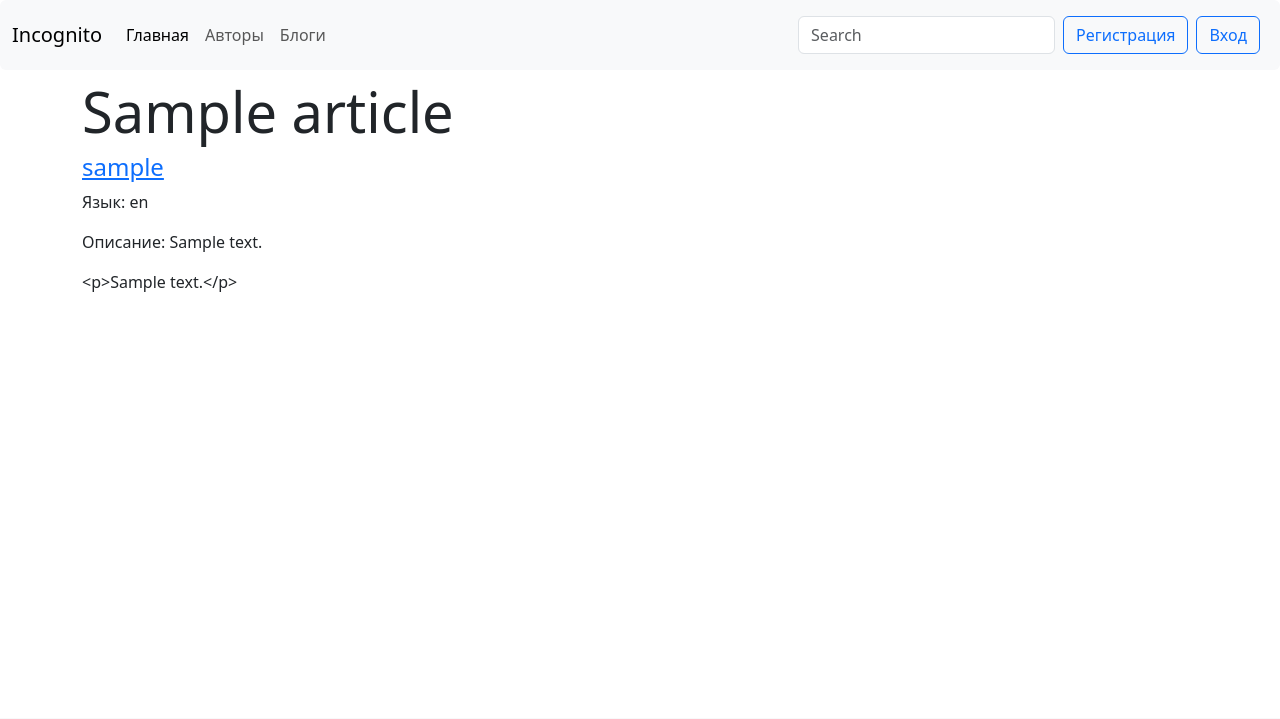
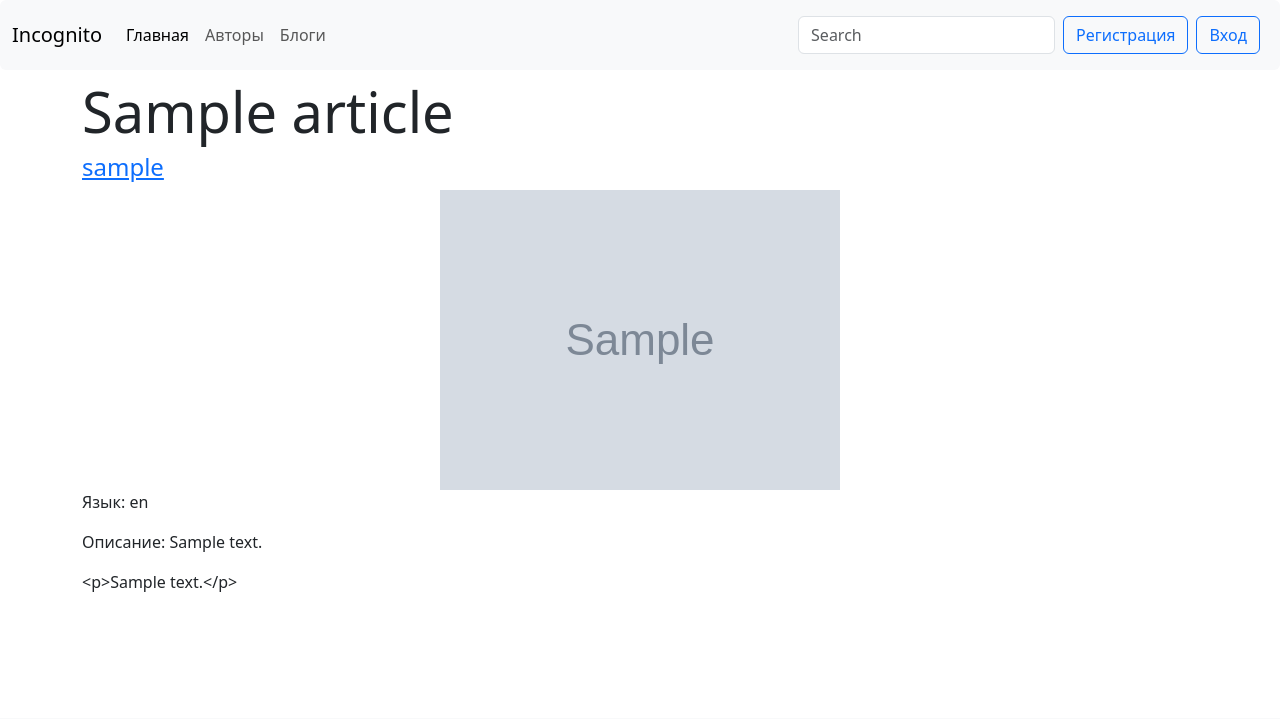
Before and after one commit to mikhailfed68/django-blog, a Django app: page /articles/1/ in a window 1280 px wide. Shown: the top 719 px of the page. Run offline with Django 4.2, Linux system fonts and the light colour scheme; tables that the repository leaves empty hold one stand-in row (values such as "Sample post"); grey boxes marked "Sample" are stand-in pictures; data that the repository does not hold is empty; some libraries are stand-ins or nearby versions.

Commit message:
Display title_photo in article details

```diff
--- a/blog/templates/blog/article_detail.html
+++ b/blog/templates/blog/article_detail.html
@@ -3,7 +3,7 @@
 {% block title %}{{ article.title}} | {{ article.author.get_username }}{% endblock %}
 
 {% block content %}
-    <h2 class="display-4">{{ article.title }}</h1>
+<h2 class="display-4">{{ article.title }}</h1>
     <div class="tags-body">
         {% for blog in article.blogs.all %}
         <a href="{% url 'blog:articles_by_blog' blog.id %}"><div class="blog">{{ blog.name }}&nbsp;</div></a>
@@ -13,6 +13,13 @@
     <a href="{% url 'blog:update_article' article.id %}" class="edit-link">Редактировать</a>
     {% endif %}
     <h4><a href="{% url 'users:profile' article.author.get_username %}" class="alias-link">{{ article.author.get_username }}</a></h4>
+    {% if article.title_photo %}
+    <div class="row">
+        <div class="col-12 mx-auto text-center">
+            <img src="{{ article.title_photo.url }}" alt="title-photo">
+        </div>
+    </div>
+    {% endif %}
     <p>Язык: {{ article.language }}</p>
     <p>Описание: {{ article.description }}</p>
     {% load markdown_extras %}
```
